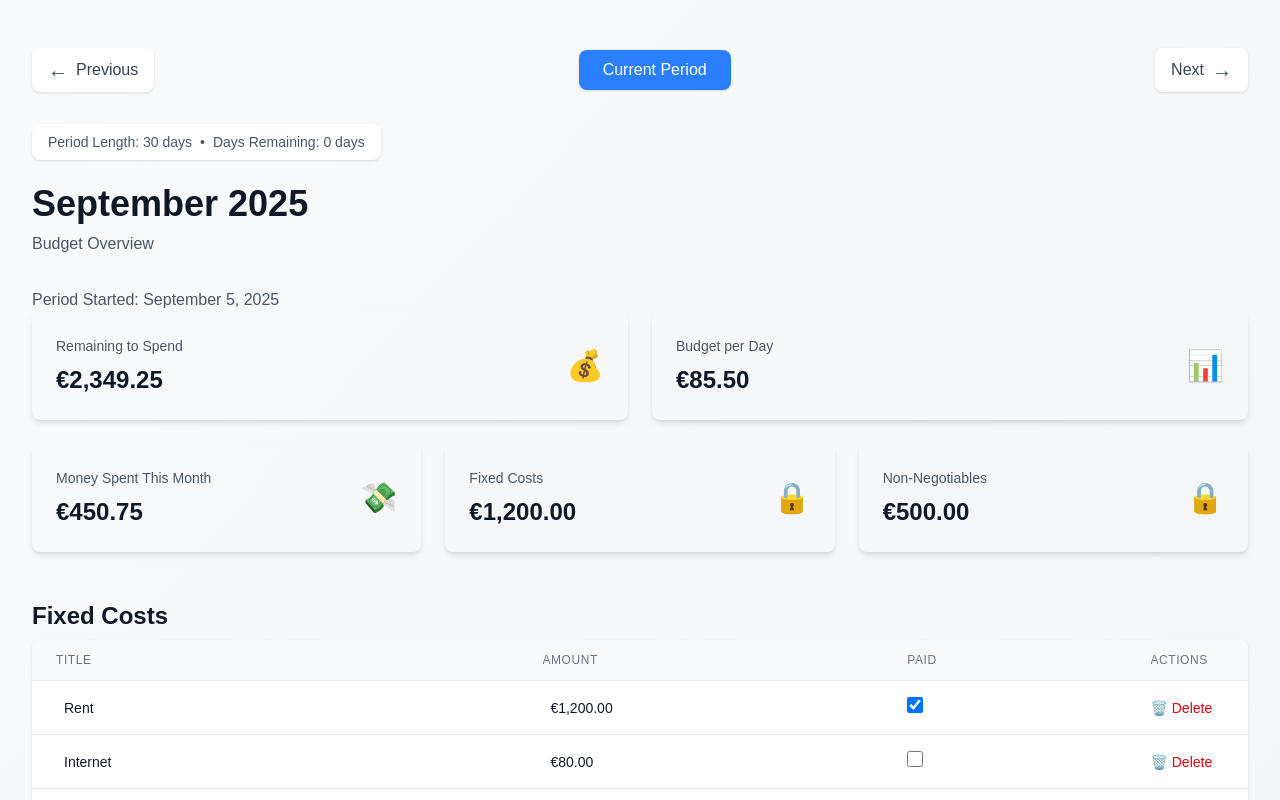
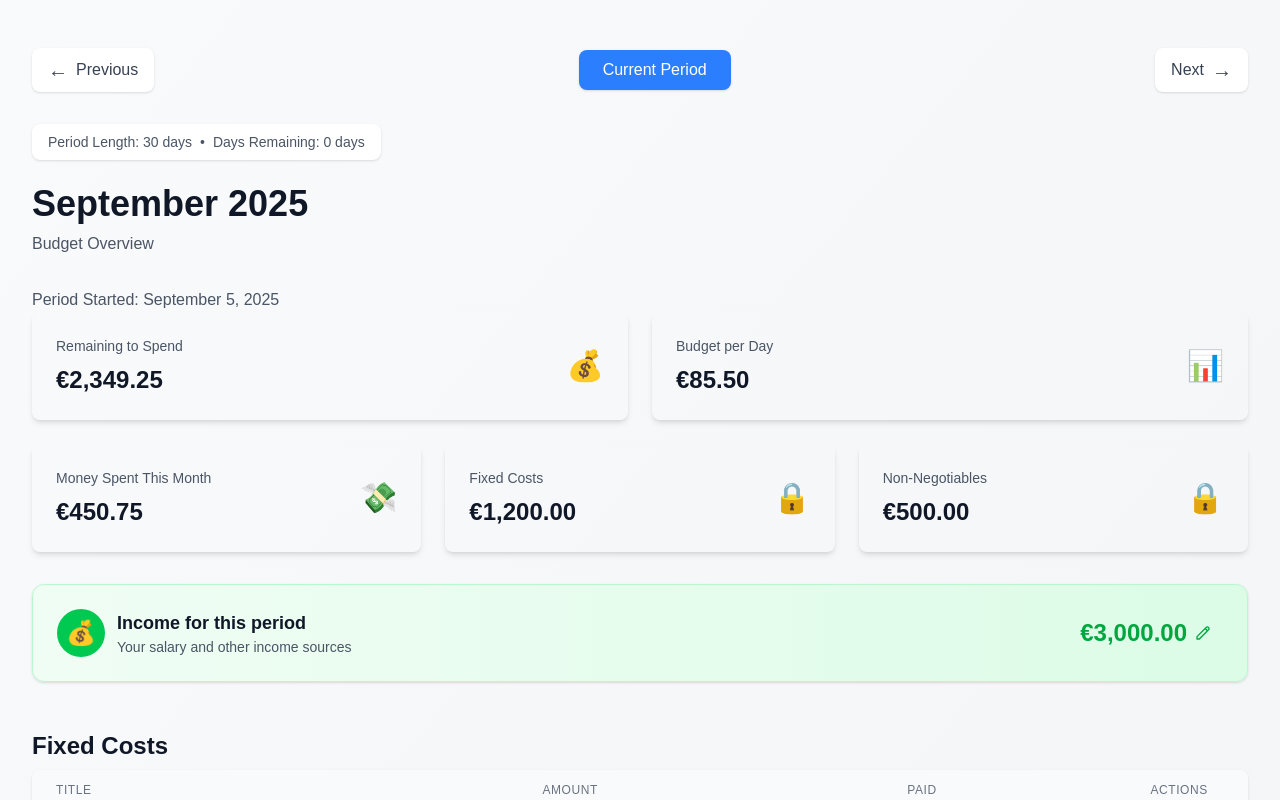
Before and after one commit to sofiaborovskaia/budget-planner, a Next.js app: page /period/2025-09-05 in a window 1280 px wide. Shown: the top 800 px of the page. Built offline with nearby package versions, Linux system fonts and the light colour scheme.

Commit message:
feat: add salary input

```diff
--- /dev/null
+++ b/app/components/SalaryInput.tsx
@@ -0,0 +1,85 @@
+"use client";
+
+import { useState } from "react";
+import { PencilIcon } from "./icons";
+
+interface SalaryInputProps {
+  periodId: string;
+  initialValue?: number;
+  onSalaryChange?: (amount: number) => void;
+}
+
+export function SalaryInput({
+  periodId,
+  initialValue = 3000, // Mock default - will come from previous period in future
+  onSalaryChange,
+}: SalaryInputProps) {
+  const [salary, setSalary] = useState(initialValue);
+  const [isEditing, setIsEditing] = useState(false);
+
+  const handleSalaryChange = (newSalary: number) => {
+    setSalary(newSalary);
+    onSalaryChange?.(newSalary);
+  };
+
+  const formatCurrency = (value: number) => {
+    return new Intl.NumberFormat("en-US", {
+      style: "currency",
+      currency: "EUR",
+    }).format(value);
+  };
+
+  return (
+    <div className="bg-gradient-to-r from-green-50 to-green-100 rounded-xl p-6 border border-green-200 shadow-sm">
+      <div className="flex items-center justify-between">
+        <div className="flex items-center gap-3">
+          <div className="w-12 h-12 bg-green-500 rounded-full flex items-center justify-center">
+            <span className="text-2xl">💰</span>
+          </div>
+          <div>
+            <h3 className="text-lg font-semibold text-gray-900">
+              Income for this period
+            </h3>
+            <p className="text-sm text-gray-600">
+              Your salary and other income sources
+            </p>
+          </div>
+        </div>
+
+        <div className="flex items-center gap-4">
+          {isEditing ? (
+            <div className="flex items-center gap-2">
+              <span className="text-lg font-medium text-gray-700">€</span>
+              <input
+                type="number"
+                value={salary}
+                onChange={(e) =>
+                  handleSalaryChange(Number(e.target.value) || 0)
+                }
+                onBlur={() => setIsEditing(false)}
+                onKeyDown={(e) => {
+                  if (e.key === "Enter") setIsEditing(false);
+                  if (e.key === "Escape") {
+                    setSalary(initialValue);
+                    setIsEditing(false);
+                  }
+                }}
+                autoFocus
+                className="text-2xl font-bold text-green-600 bg-white border-2 border-green-300 rounded-lg px-3 py-2 w-32 text-right focus:outline-none focus:ring-2 focus:ring-green-500"
+              />
+            </div>
+          ) : (
+            <button
+              onClick={() => setIsEditing(true)}
+              className="text-2xl font-bold text-green-600 hover:text-green-700 hover:bg-green-200 rounded-lg px-3 py-2 transition-colors flex items-center gap-2"
+              title="Click to edit salary"
+            >
+              {formatCurrency(salary)}
+              <PencilIcon className="w-3 h-3 text-gray-400 hover:text-gray-600" />
+            </button>
+          )}
+        </div>
+      </div>
+    </div>
+  );
+}
--- /dev/null
+++ b/app/components/icons/PencilIcon.tsx
@@ -0,0 +1,23 @@
+interface IconProps {
+  className?: string;
+  size?: number;
+}
+
+export function PencilIcon({ size = 16 }: IconProps) {
+  return (
+    <svg
+      width={size}
+      height={size}
+      fill="none"
+      stroke="currentColor"
+      viewBox="0 0 24 24"
+      strokeWidth={2}
+    >
+      <path
+        strokeLinecap="round"
+        strokeLinejoin="round"
+        d="M15.232 5.232l3.536 3.536m-2.036-5.036a2.5 2.5 0 113.536 3.536L6.5 21.036H3v-3.572L16.732 3.732z"
+      />
+    </svg>
+  );
+}
--- /dev/null
+++ b/app/components/icons/index.ts
@@ -0,0 +1,2 @@
+// Export all icons from this file for easy importing
+export { PencilIcon } from "./PencilIcon";
--- a/app/period/[periodId]/page.tsx
+++ b/app/period/[periodId]/page.tsx
@@ -1,8 +1,9 @@
 import { Dashboard } from "@/app/components/Dashboard";
 import { PeriodNavigation } from "@/app/components/PeriodNavigation";
+import { SalaryInput } from "@/app/components/SalaryInput";
 import { FixedCostsTable } from "@/app/components/FixedCostsTable";
 import { NonNegotiablesTable } from "@/app/components/NonNegotiablesTable";
-import { getPeriod, formatDate, getDaysRemaining } from "@/app/lib/period";
+import { getPeriod, getDaysRemaining } from "@/app/lib/period";
 import { getMockDashboardData } from "@/app/lib/mockData";
 
 interface PageProps {
@@ -34,6 +35,10 @@ export default async function PeriodPage({ params }: PageProps) {
 
         <Dashboard data={mockData} />
 
+        <div className="mt-8">
+          <SalaryInput periodId={periodId} />
+        </div>
+
         <div className="mt-12">
           <FixedCostsTable periodId={periodId} />
         </div>
```
